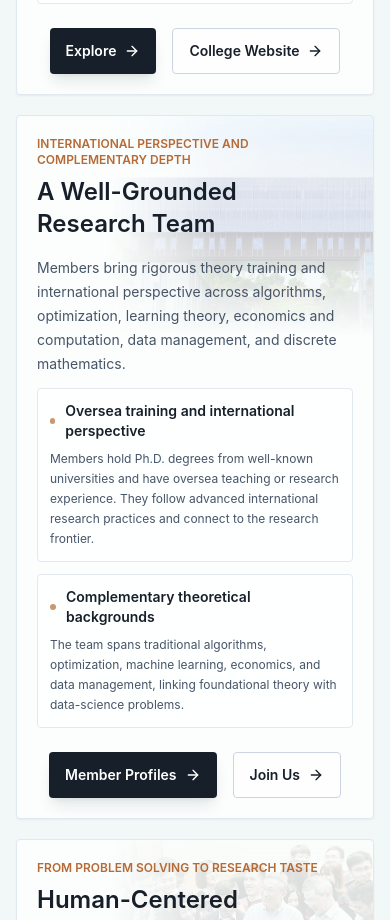
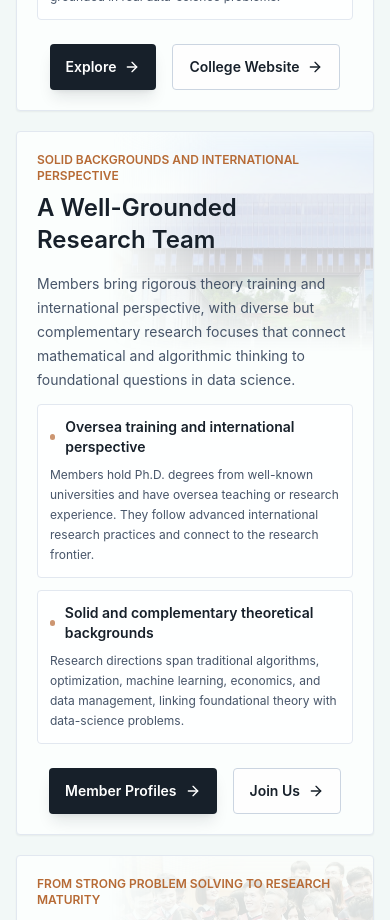
Before and after one commit to sds-theory/sds-theory.github.io, a React (Vite) app: page / in a window 390 px wide. Shown: the part 1080-2000 px from the top of the page. Built offline with nearby package versions, Linux system fonts and the light colour scheme.

Commit message:
Refine homepage copy and mobile hero wrap

```diff
--- a/src/data/site.ts
+++ b/src/data/site.ts
@@ -222,8 +222,8 @@ export const homepagePillars: HomepagePillar[] = [
       zh: '理论研究的沃土',
     },
     subtitle: {
-      en: 'Computer science support and real settings',
-      zh: '计算机方向与真实场景',
+      en: "Rooted in the School's interdisciplinary ecosystem",
+      zh: '扎根学院交叉学科生态',
     },
     description: {
       en: 'SDS connects computer science, statistics, operations research, AI, machine learning, big data, and decision systems, giving theory a broad data-science setting.',
@@ -258,12 +258,12 @@ export const homepagePillars: HomepagePillar[] = [
       zh: '扎实的研究团队',
     },
     subtitle: {
-      en: 'International perspective and complementary depth',
-      zh: '国际视野与互补背景',
+      en: 'Solid backgrounds and international perspective',
+      zh: '坚实背景与国际视野',
     },
     description: {
-      en: 'Members bring rigorous theory training and international perspective across algorithms, optimization, learning theory, economics and computation, data management, and discrete mathematics.',
-      zh: '研究团队成员具备严谨的理论训练与国际化视野。研究方向覆盖算法、优化、学习理论、经济学与计算、数据管理和离散数学等领域。',
+      en: 'Members bring rigorous theory training and international perspective, with diverse but complementary research focuses that connect mathematical and algorithmic thinking to foundational questions in data science.',
+      zh: '研究团队成员具备严谨的理论训练与国际化视野，研究背景多元、侧重不同，并共同将数学与算法思维连接到数据科学中的基础问题。',
     },
     points: [
       {
@@ -274,10 +274,10 @@ export const homepagePillars: HomepagePillar[] = [
         },
       },
       {
-        title: { en: 'Complementary theoretical backgrounds', zh: '互补的理论背景' },
+        title: { en: 'Solid and complementary theoretical backgrounds', zh: '坚实而互补的理论背景' },
         body: {
-          en: 'The team spans traditional algorithms, optimization, machine learning, economics, and data management, linking foundational theory with data-science problems.',
-          zh: '团队研究方向覆盖传统算法、优化、机器学习、经济学、数据管理等领域，形成从基础理论到数据科学问题的互补支撑。',
+          en: 'Research directions span traditional algorithms, optimization, machine learning, economics, and data management, linking foundational theory with data-science problems.',
+          zh: '研究方向覆盖传统算法、优化、机器学习、经济学、数据管理等领域，形成从基础理论到数据科学问题的互补支撑。',
         },
       },
     ],
@@ -293,8 +293,8 @@ export const homepagePillars: HomepagePillar[] = [
       zh: '以人为本的科研训练',
     },
     subtitle: {
-      en: 'From problem solving to research taste',
-      zh: '从解题能力到研究品味',
+      en: 'From strong problem solving to research maturity',
+      zh: '从问题求解走向研究成熟',
     },
     description: {
       en: 'Close advising, sustained discussion, and real research problems help students develop rigorous habits and independent taste, growing into young scholars who identify problems, distill questions, and advance research.',
@@ -328,8 +328,8 @@ export const homepagePillars: HomepagePillar[] = [
       zh: '活跃的理论研究氛围',
     },
     subtitle: {
-      en: 'Regular exchange and open collaboration',
-      zh: '常态交流与开放合作',
+      en: 'Open exchange and sustained encounters',
+      zh: '开放交流与持续碰撞',
     },
     description: {
       en: 'Theory grows through discussion. Seminars, reading groups, student meetings, visitor talks, informal problem sessions, and cross-area collaborations build a steady academic rhythm.',
--- a/src/pages/Home.tsx
+++ b/src/pages/Home.tsx
@@ -165,7 +165,8 @@ export function Home() {
               <p className="hero-subtitle-in mt-4 max-w-4xl text-xl font-semibold leading-8 text-white sm:text-2xl">
                 {isChinese ? (
                   <>
-                    以严谨的算法与数学方法，探索数据、学习、优化
+                    <span className="block sm:inline">以严谨的算法与数学方法，</span>
+                    <span className="block sm:inline">探索数据、学习、优化</span>
                     <span className="block">与决策系统的理论基础。</span>
                   </>
                 ) : (
```
